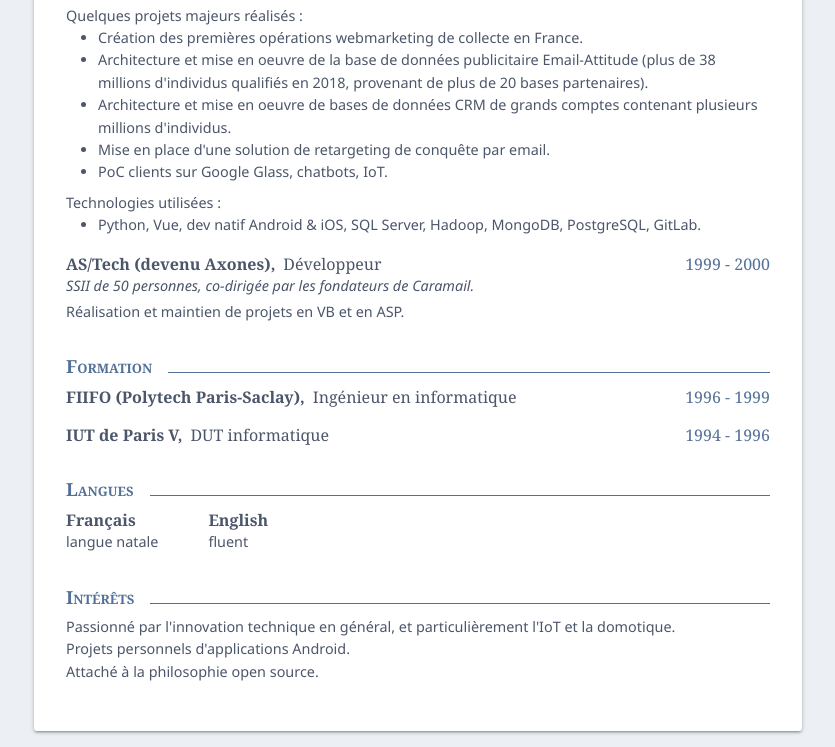
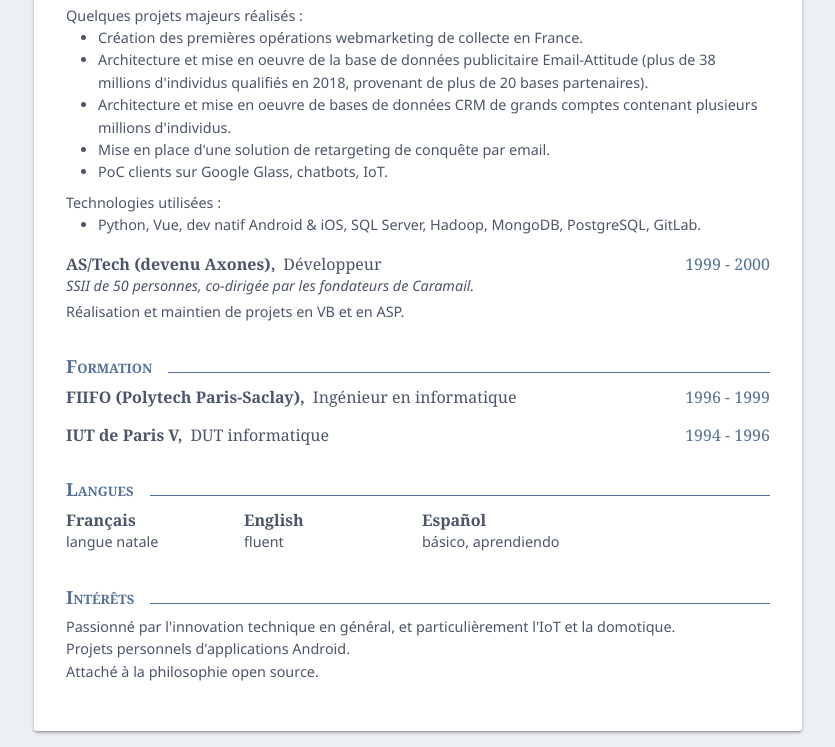
Before and after one commit to sylvainemery/sylvainemery-cv, a plain HTML site: page index.html in a window 1280 px wide. Shown: the part 1354-2101 px from the top of the page, without its empty margins (222-1057 px from the left). Drawn offline with Linux system fonts and the light colour scheme.

Commit message:
Add Spanish level

```diff
--- a/index.html
+++ b/index.html
@@ -291,7 +291,7 @@
 
       .langtable {
         display: grid;
-        grid-template-columns: repeat(auto-fill, minmax(8rem, 1fr));
+        grid-template-columns: repeat(auto-fill, minmax(9rem, 1fr));
         grid-gap: 0.5rem;
       }
       .langtable h3 {
@@ -581,6 +581,10 @@
             <div><h3>English</h3></div>
             <div>fluent</div>
           </div>
+          <div>
+            <div><h3>Español</h3></div>
+            <div>básico, aprendiendo</div>
+          </div>
         </div>
       </section>
 
```
